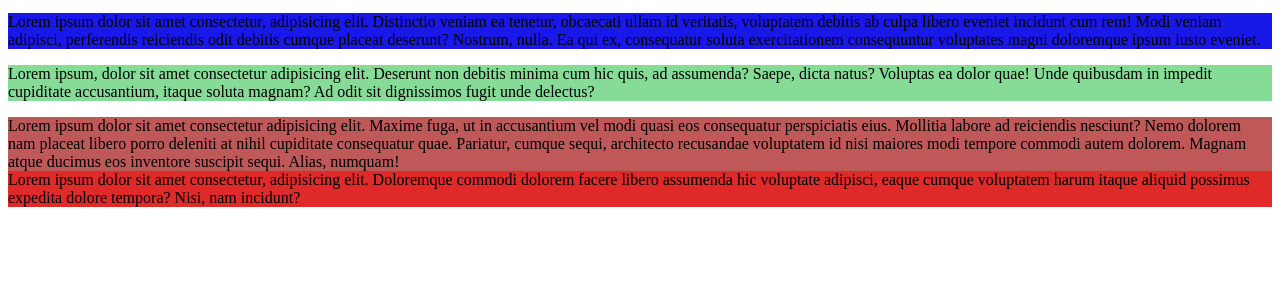
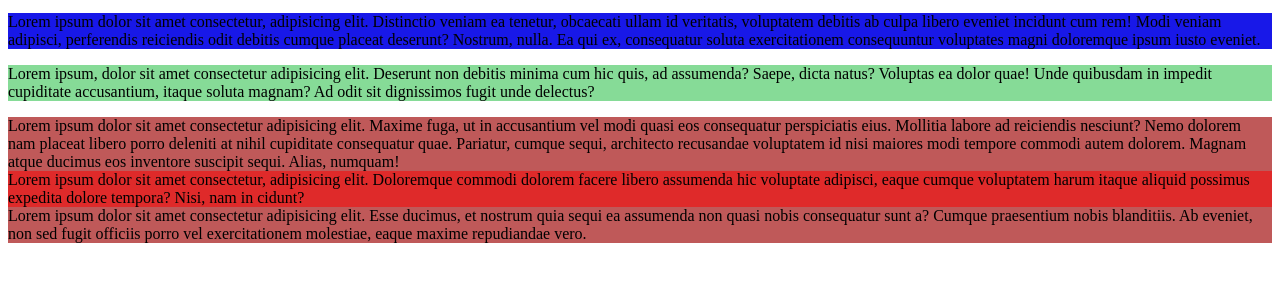
Before and after one commit to satyendrakachhawah3-gif/css-content, a plain HTML site: page lecture4/index.html in a window 1280 px wide. Shown: the part 137-418 px from the top of the page. Drawn offline with Linux system fonts and the light colour scheme.

Commit message:
move and expand index.html content to lecture4 directory

```diff
--- a/index.html
+++ b/lecture4/index.html
@@ -62,7 +62,14 @@
       Lorem ipsum dolor sit amet consectetur, adipisicing elit. Doloremque
       commodi dolorem facere libero assumenda hic voluptate adipisci, eaque
       cumque voluptatem harum itaque aliquid possimus expedita dolore tempora?
-      Nisi, nam incidunt?
+      Nisi, nam in cidunt?
+    </div>
+
+    <div class="class-one">
+      Lorem ipsum dolor sit amet consectetur adipisicing elit. Esse ducimus, et
+      nostrum quia sequi ea assumenda non quasi nobis consequatur sunt a? Cumque
+      praesentium nobis blanditiis. Ab eveniet, non sed fugit officiis porro vel
+      exercitationem molestiae, eaque maxime repudiandae vero.
     </div>
   </body>
 </html>
```
